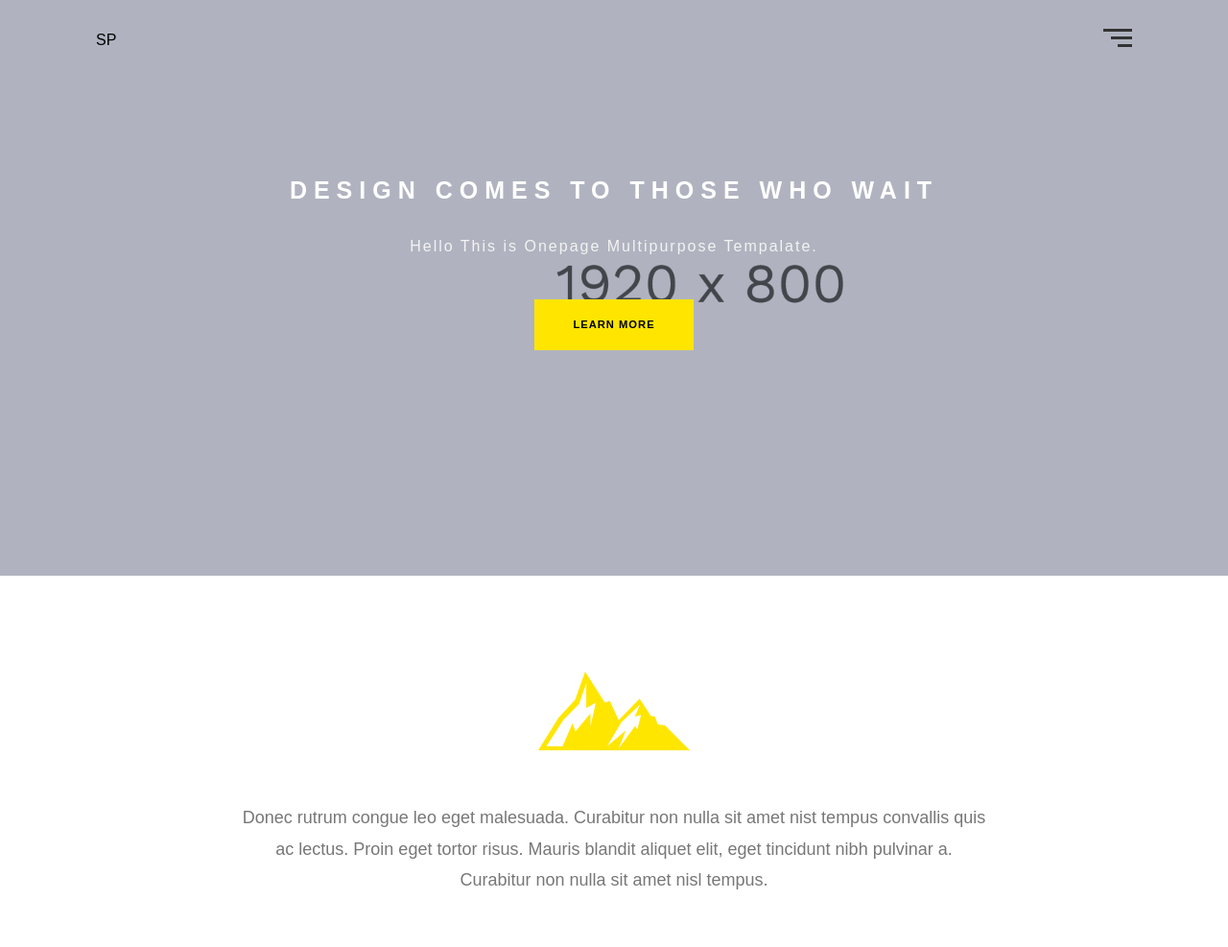
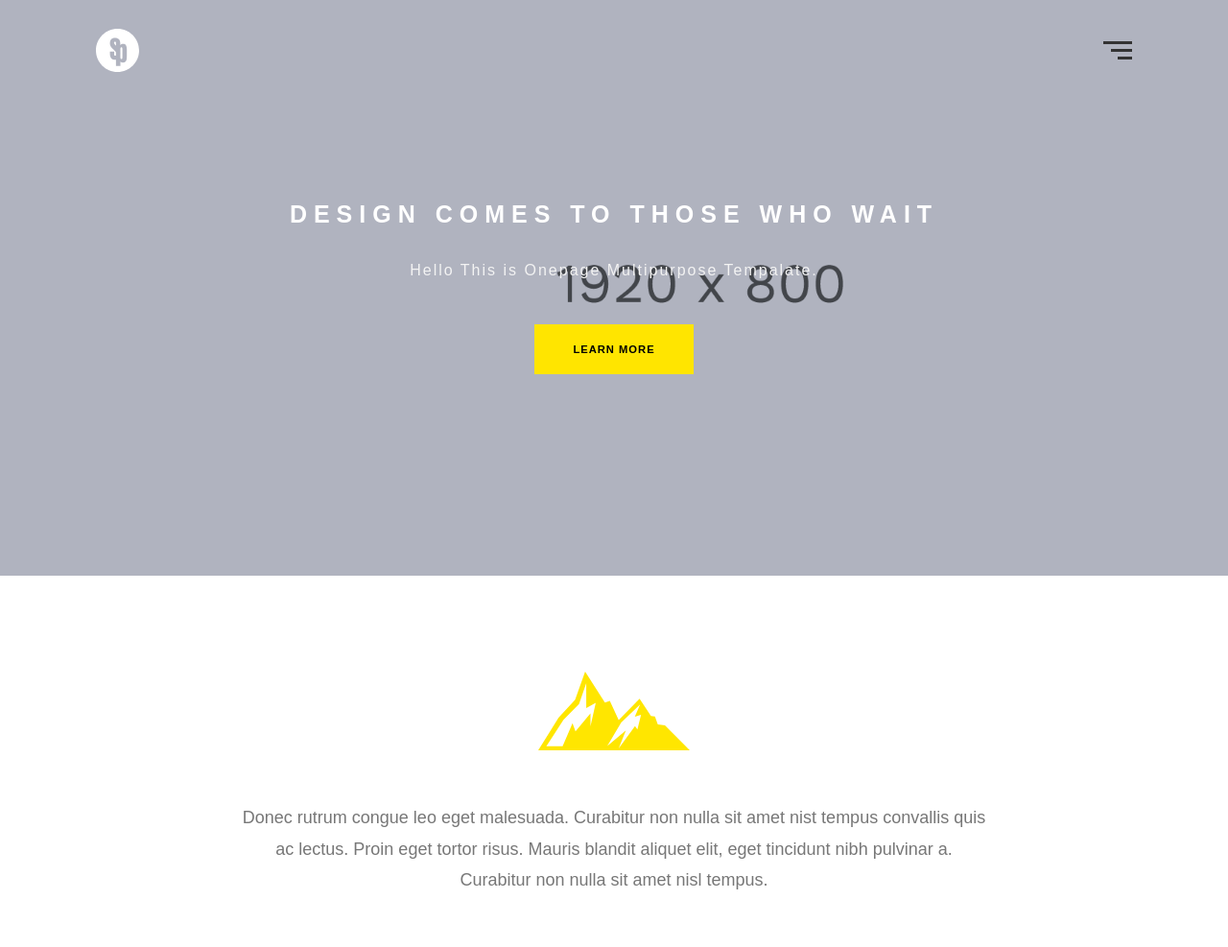
Before and after one commit to Mohaned-Adel/Sparkle-Temp, a plain HTML site: page index.html in a window 1280 px wide. Shown: the top 987 px of the page at 96% size. Drawn offline with Linux system fonts and the light colour scheme.

Commit message:
modified the logo img in header section

```diff
--- a/index.html
+++ b/index.html
@@ -17,7 +17,7 @@
         <div class="container">
             <div class="nav">
                 <div class="logo">
-                    SP
+                    <img src="./images/logo.svg" alt="logo">
                 </div>
                 <div class="menu">
                     <span class="icon">
```
